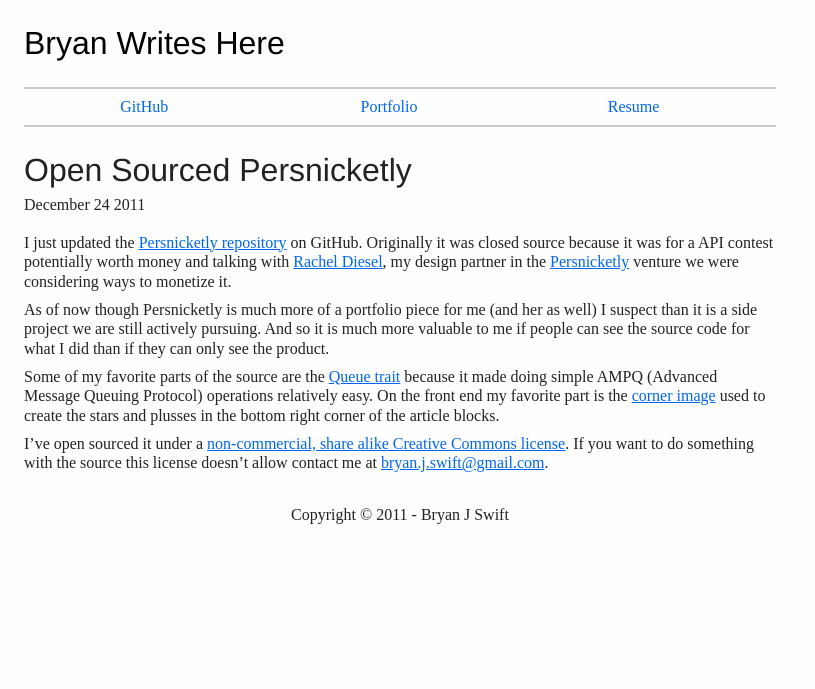
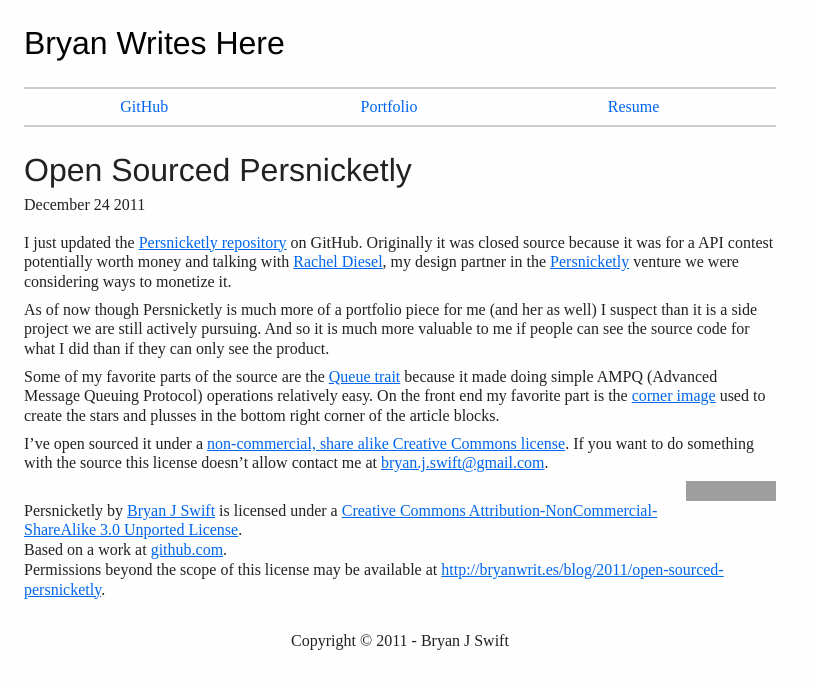
Before and after one commit to bryanjswift/bryanjswift.github.com, a Jekyll site: the page built from _posts/2011-12-24-open-sourced-persnicketly.markdown, in a window 1280 px wide. Shown: the top 689 px of the page, without its empty margins (0-815 px from the left). Built offline with Jekyll 4.4.1, drawn with Linux system fonts in a browser that asks for light colours; Markdown is read by kramdown in place of the engine named in the settings; grey boxes are pictures that could not be loaded.

Commit message:
Add CC link stuff

```diff
--- a/_posts/2011-12-24-open-sourced-persnicketly.markdown
+++ b/_posts/2011-12-24-open-sourced-persnicketly.markdown
@@ -13,3 +13,5 @@
 Some of my favorite parts of the source are the [Queue trait](https://github.com/bryanjswift/persnicketly/blob/master/src/main/scala/com/persnicketly/mill/Queue.scala) because it made doing simple AMPQ (Advanced Message Queuing Protocol) operations relatively easy. On the front end my favorite part is the [corner image](https://github.com/bryanjswift/persnicketly/blob/master/src/main/webapp/img/corner.png) used to create the stars and plusses in the bottom right corner of the article blocks.
 
 I've open sourced it under a [non-commercial, share alike Creative Commons license](http://creativecommons.org/licenses/by-nc-sa/3.0/). If you want to do something with the source this license doesn't allow contact me at <bryan.j.swift@gmail.com>.
+
+<a rel="license" href="http://creativecommons.org/licenses/by-nc-sa/3.0/"><img alt="Creative Commons License" style="border-width:0" src="http://i.creativecommons.org/l/by-nc-sa/3.0/80x15.png" /></a><br /><span xmlns:dct="http://purl.org/dc/terms/" href="http://purl.org/dc/dcmitype/InteractiveResource" property="dct:title" rel="dct:type">Persnicketly</span> by <a xmlns:cc="http://creativecommons.org/ns#" href="http://bryanwrit.es" property="cc:attributionName" rel="cc:attributionURL">Bryan J Swift</a> is licensed under a <a rel="license" href="http://creativecommons.org/licenses/by-nc-sa/3.0/">Creative Commons Attribution-NonCommercial-ShareAlike 3.0 Unported License</a>.<br />Based on a work at <a xmlns:dct="http://purl.org/dc/terms/" href="http://github.com/bryanjswift/persnicketly" rel="dct:source">github.com</a>.<br />Permissions beyond the scope of this license may be available at <a xmlns:cc="http://creativecommons.org/ns#" href="http://bryanwrit.es/blog/2011/open-sourced-persnicketly" rel="cc:morePermissions">http://bryanwrit.es/blog/2011/open-sourced-persnicketly</a>.
```
